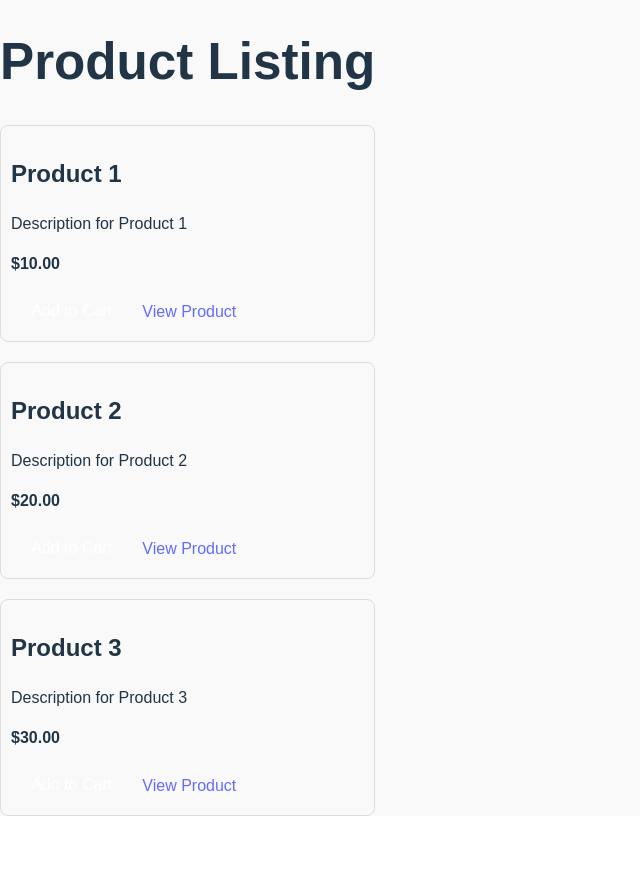
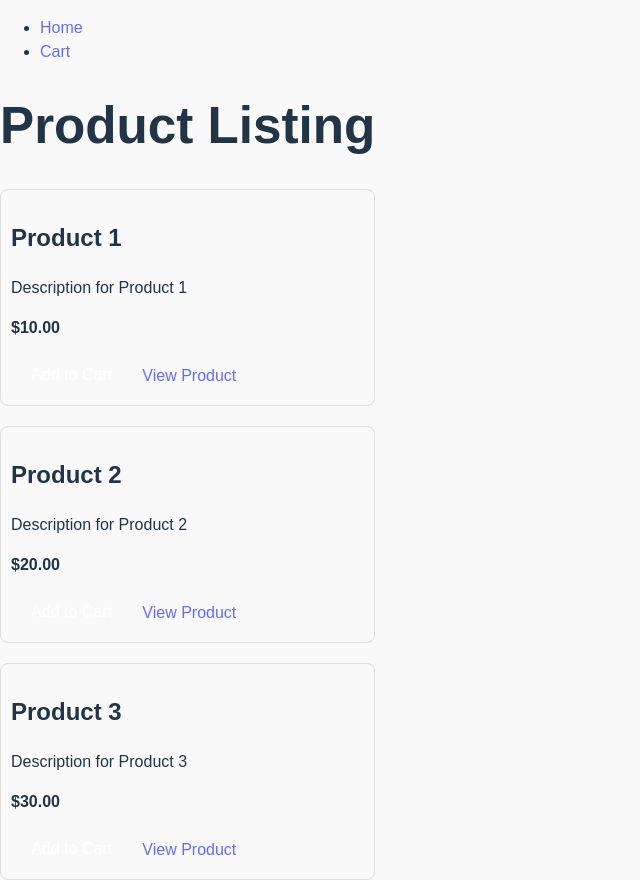
Before and after one commit to abdozayan12/E-commerce, a React (Vite) app in the folder E-commerce-app/: page / in a window 1280 px wide. Shown: the whole page, without its empty margins (0-640 px from the left). Before the commit the page ends 816 px from the top, so only its background shows below. Built offline with nearby package versions, Linux system fonts and the light colour scheme.

Commit message:
Update nav.jsx

```diff
--- a/E-commerce-app/src/nav.jsx
+++ b/E-commerce-app/src/nav.jsx
@@ -1,5 +1,12 @@
 function nav(){
-
+    return(
+        <nav>
+            <ul>
+                <li><a href="/">Home</a></li>
+                <li><a href="/cart">Cart</a></li>
+            </ul>
+        </nav>
+    );
 }
 
 export default nav;
```
